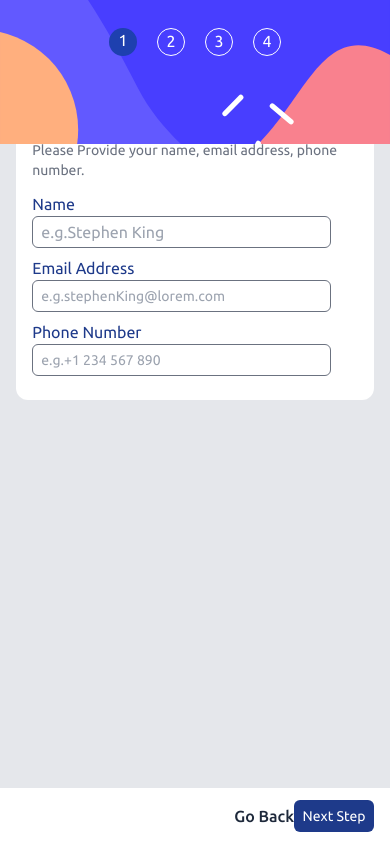
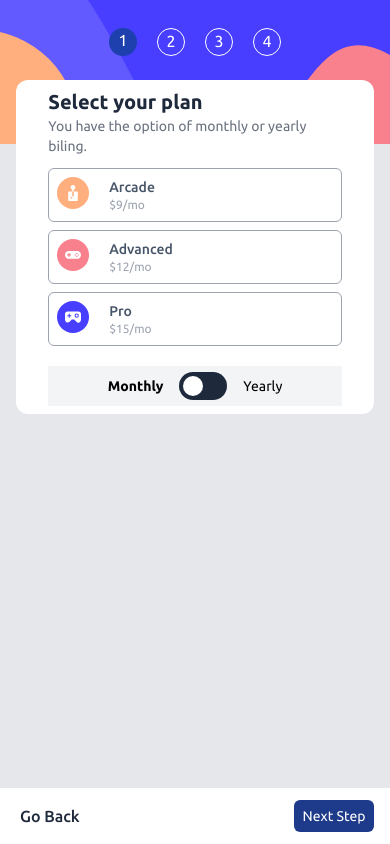
Before and after one commit to sujal58/Multistep-Form, a React (Vite) app: page / in a window 390 px wide. Shown: the top 844 px of the page. Built offline with nearby package versions, Linux system fonts and the light colour scheme.

Commit message:
mobile responsive handled

```diff
--- a/src/App.jsx
+++ b/src/App.jsx
@@ -10,7 +10,7 @@ function App() {
 
   return (
     <>
-      <FirstPage/>
+      {/* <FirstPage/> */}
       <SecondPage/>
       {/* <Navbar/> */}
     </>
--- a/src/Components/card/Card.jsx
+++ b/src/Components/card/Card.jsx
@@ -4,7 +4,7 @@ function Card({title, img, price, isSelected, onSelect}) {
 
 
   return (
-        <div className={`card-1 flex flex-col justify-between items-start p-2 h-28 w-24 xl:h-32 xl:w-28 border  rounded-md cursor-pointer ${isSelected ? "border-slate-800" : "border-gray-400"}`}
+        <div className={`card-1 flex md:flex-col gap-5 md:justify-between items-start p-2 sm:h-20 sm:w-9/12 md:h-28 md:w-24 xl:h-32 xl:w-28 border  rounded-md cursor-pointer ${isSelected ? "border-slate-800" : "border-gray-400"}`}
         onClick={onSelect}>
              <div className='inner-icon '>
                 <img src={img} alt="Arcade-icon" className='h-8' />
--- a/src/pages/SecondPage.jsx
+++ b/src/pages/SecondPage.jsx
@@ -17,22 +17,22 @@ function SecondPage() {
 
   return (
     <div className="min-h-screen flex sm:justify-center items-center bg-gray-200 font-ubuntu">
-        <div className="sm:static flex flex-col sm:flex-row sm:bg-white sm:h-full w-8/12 lg:w-6/12 xl:w-7/12 sm:p-4 rounded-xl">
+        <div className="sm:static flex flex-col sm:flex-row sm:bg-white sm:h-full w-8/12 sm:w-9/12 lg:w-7/12 xl:w-7/12 sm:p-4 rounded-xl">
               <Navbar/>
-              <div className="absolute sm:static sm:flex-1">
-                <div className=" bg-white rounded-xl w-11/12 sm:h-6/12 p-4 mt-4 md:p-2 md:ml-5 flex flex-col gap-3 md:gap-5">
-                  <div className="header flex flex-col gap-2">
+              <div className="absolute items-center top-20 sm:static flex flex-col w-full sm:flex-1">
+                <div className=" bg-white sm:py-8 px-8 rounded-xl w-11/12 sm:h-full p-2 sm:p-2 md:p-2 md:ml-4 xl:ml-8 md:mt-5 flex flex-col gap-3 md:gap-6">
+                    <div className="header flex flex-col">
                       <h1 className='text-slate-800 font-bold text-xl'>Select your plan</h1>
                       <p className=' text-sm text-gray-500'>You have the option of monthly or yearly biling.</p>
                     </div>
 
                     <div className="details flex flex-col gap-5">
-                        <div className='flex gap-5'>
+                          <div className='flex flex-col md:flex-row gap-2 md:gap-5 justify-around'>
                               <Card title={"Arcade"} img={arcade} price = {9} isSelected = {selectedCard === 1} onSelect = {()=> setSelectedCard(1)} />
                               <Card title={"Advanced"} img={advanced} price = {12} isSelected = {selectedCard === 2} onSelect = {()=> setSelectedCard(2)}/>
                               <Card title={"Pro"} img={pro} price = {15} isSelected = {selectedCard === 3} onSelect = {()=> setSelectedCard(3)}/>
                           </div>
-                        <div className='w-full flex justify-center gap-4 items-center bg-gray-100 h-10'>
+                          <div className='sm:w-9/12 flex justify-center gap-4 items-center bg-gray-100 h-10'>
                               <label htmlFor="" className={`text-sm ${isChecked ? "font-normal" : "font-bold"}`}>Monthly</label>
 
                               <div className='relative w-12 h-7 bg-slate-800 rounded-2xl cursor-pointer '>
@@ -42,15 +42,17 @@ function SecondPage() {
                                   <label htmlFor="check" className={`text-sm peer-checked:font-bold peer-checked:text-red-500 ${isChecked ? "font-bold" : "font-normal"}`}>Yearly</label>
                           </div>
                     </div>
-                </div>
-                <div className='submitBtn sm:flex hidden justify-between items-center px-10 ml-5'>
+
+                    <div className='hidden submitBtn sm:flex  justify-between items-center px-10 ml-5'>
                       <button className='text-slate-800 font-medium'>Go Back</button>
                       <button className=' text-white bg-blue-900 h-8 w-20 text-sm rounded-md '>Next Step</button>
                     </div>
                 </div>
+
+              </div>
         </div>
 
-        <div className='sm:hidden absolute flex justify-end pr-4 items-center bottom-0 bg-white w-full h-14'>
+        <div className='sm:hidden absolute flex justify-between px-5 pr-4 items-center bottom-0 bg-white w-full h-14'>
           <button className='text-slate-800 font-medium'>Go Back</button>
           <button className=' text-white bg-blue-900 h-8 w-20 text-sm rounded-md '>Next Step</button>
         </div>
```
Lines whose indentation alone changed are shown as unchanged.
